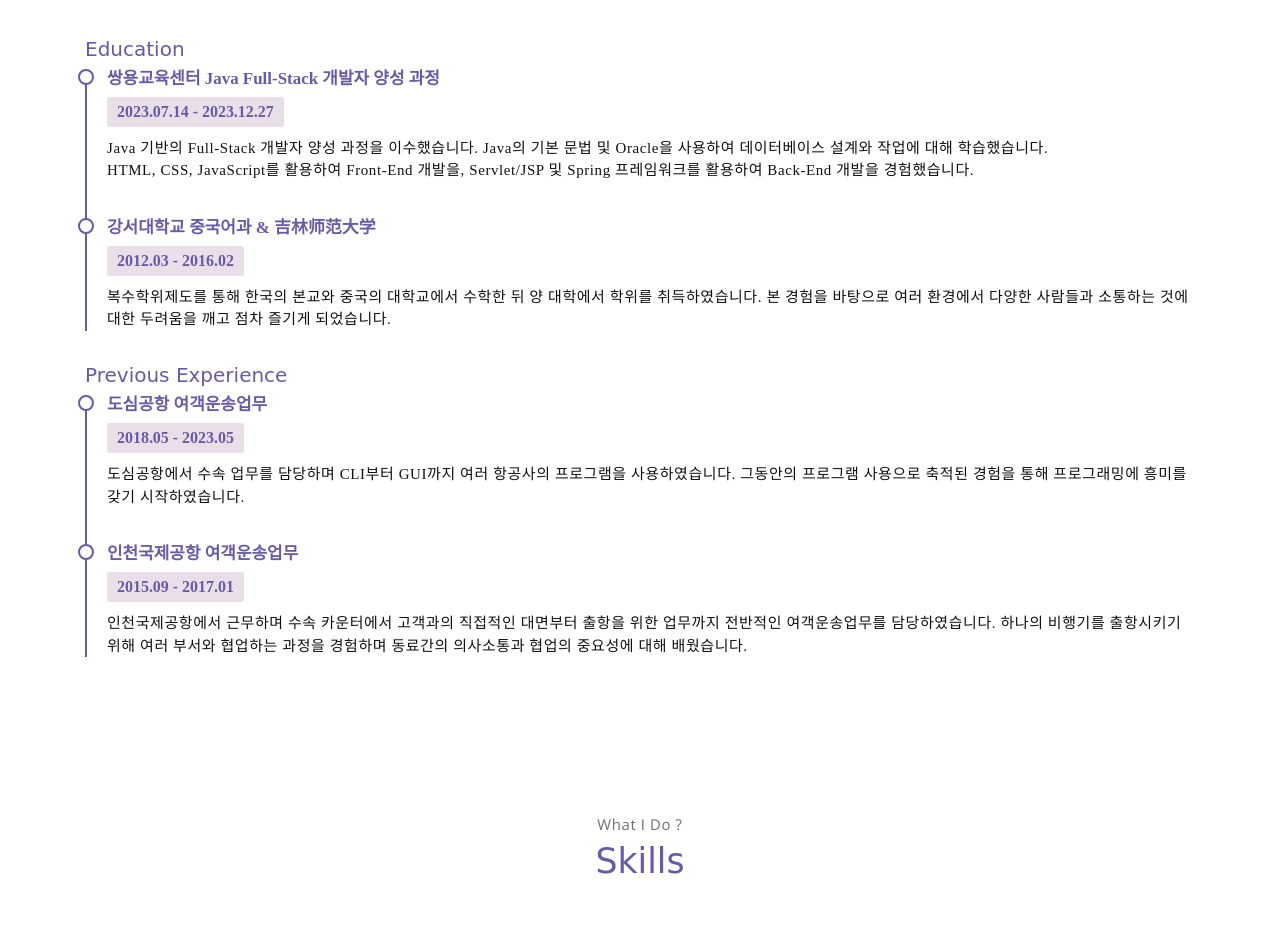
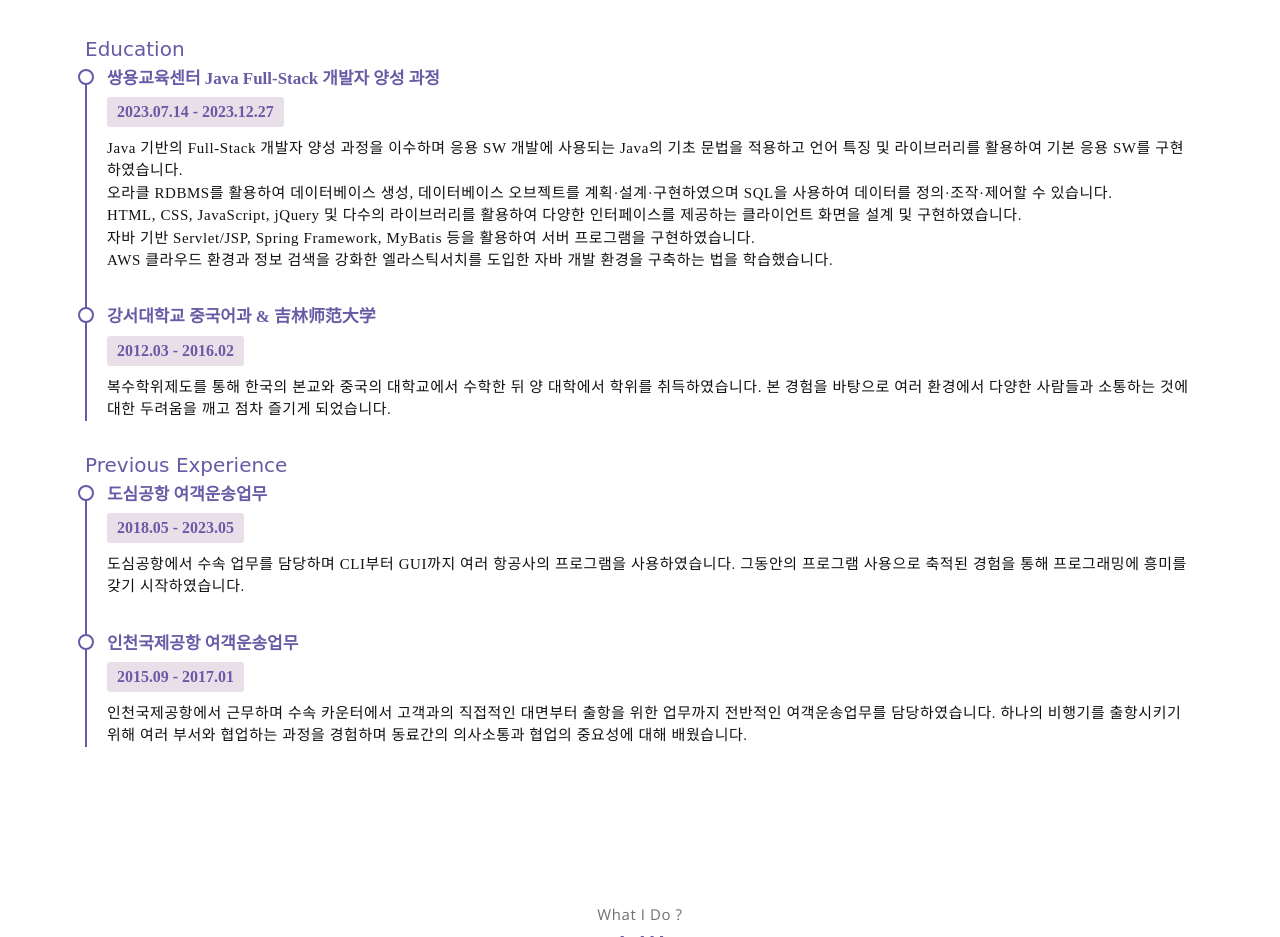
Before and after one commit to NaraeP/Portfolio_ver.2, a website: page index.html in a window 1280 px wide. Shown: the part 1360-2297 px from the top of the page. Drawn offline with nearby package versions, Linux system fonts and the light colour scheme; a web font is replaced by a local one.

Commit message:
feat: Modify content of education 쌍용교육센터 description

```diff
--- a/index.html
+++ b/index.html
@@ -127,9 +127,15 @@
                     <h6 class="font-suit">쌍용교육센터 Java Full-Stack 개발자 양성 과정</h6>
                     <span>2023.07.14 - 2023.12.27</span>
                     <p>
-                        Java 기반의 Full-Stack 개발자 양성 과정을 이수했습니다. Java의 기본 문법 및 Oracle을 사용하여 데이터베이스 설계와 작업에 대해 학습했습니다.
+                        Java 기반의 Full-Stack 개발자 양성 과정을 이수하며 응용 SW 개발에 사용되는 Java의 기초 문법을 적용하고 언어 특징 및 라이브러리를 활용하여 기본 응용 SW를 구현하였습니다.
                         <br>
-                        HTML, CSS, JavaScript를 활용하여 Front-End 개발을, Servlet/JSP 및 Spring 프레임워크를 활용하여 Back-End 개발을 경험했습니다.
+                        오라클 RDBMS를 활용하여 데이터베이스 생성, 데이터베이스 오브젝트를 계획·설계·구현하였으며 SQL을 사용하여 데이터를 정의·조작·제어할 수 있습니다.
+                        <br>
+                        HTML, CSS, JavaScript, jQuery 및 다수의 라이브러리를 활용하여 다양한 인터페이스를 제공하는 클라이언트 화면을 설계 및 구현하였습니다.
+                        <br>
+                        자바 기반 Servlet/JSP, Spring Framework, MyBatis 등을 활용하여 서버 프로그램을 구현하였습니다.
+                        <br>
+                        AWS 클라우드 환경과 정보 검색을 강화한 엘라스틱서치를 도입한 자바 개발 환경을 구축하는 법을 학습했습니다.
                     </p>
                 </div>
                 <div class="education-item">
```
